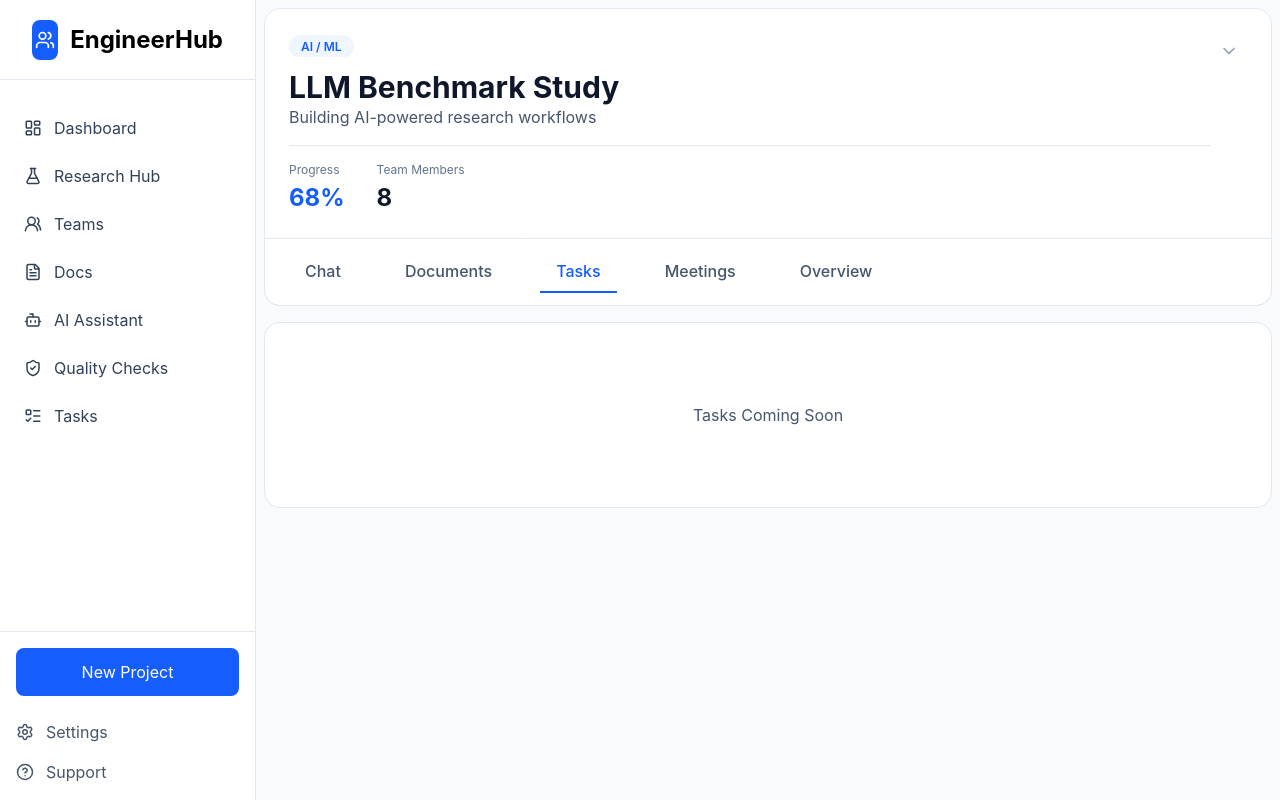
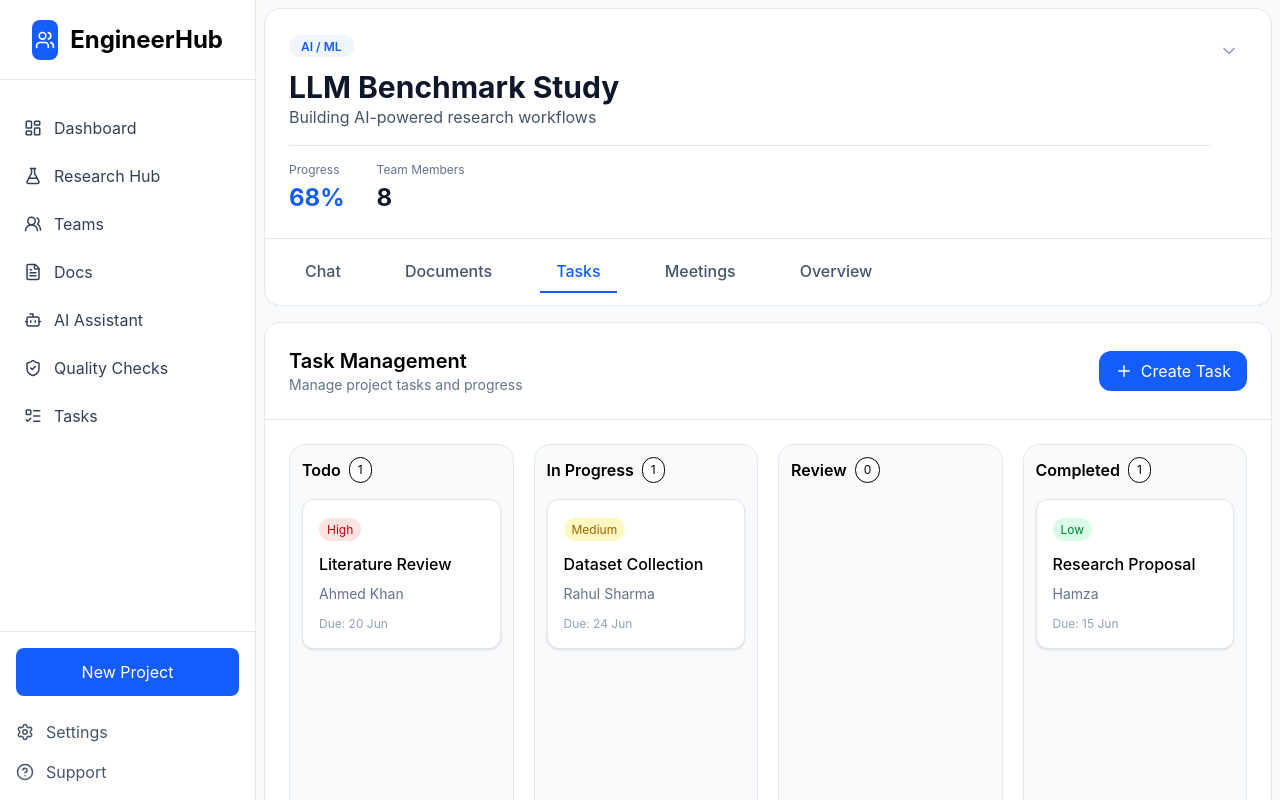
Before and after one commit to Syed-Hamza13/EngineerHub, a React (Vite) app in the folder frontend/: page /dashboard/project/1 in a window 1280 px wide. Both pictures are taken after a click on the button "Tasks". Built offline with nearby package versions, Linux system fonts and the light colour scheme.

Commit message:
feat: implement task management with Kanban board and task creation modal

```diff
--- a/frontend/src/components/workspace/tasks/CreateTaskModal.jsx
+++ b/frontend/src/components/workspace/tasks/CreateTaskModal.jsx
@@ -0,0 +1,174 @@
+import { useState } from "react";
+
+function CreateTaskModal({
+  isOpen,
+  onClose,
+  onCreateTask,
+  teamMembers,
+}){
+  const [form, setForm] = useState({
+    title: "",
+    assignee: "",
+    priority: "Medium",
+    dueDate: "",
+    status: "todo",
+  });
+
+  if (!isOpen) return null;
+
+  const handleSubmit = () => {
+  if (
+    !form.title ||
+    !form.assignee ||
+    !form.dueDate
+  ) {
+    return;
+  }
+
+  onCreateTask(form);
+
+  setForm({
+    title: "",
+    assignee: "",
+    priority: "Medium",
+    dueDate: "",
+    status: "todo",
+  });
+
+  onClose();
+};
+
+  return (
+    <div
+      className="
+        fixed
+        inset-0
+        bg-black/40
+        flex
+        items-center
+        justify-center
+        z-50
+      "
+    >
+      <div
+        className="
+          bg-white
+          rounded-2xl
+          p-6
+          w-full
+          max-w-md
+        "
+      >
+        <h2 className="text-xl font-semibold mb-5">
+          Create Task
+        </h2>
+
+        <div className="space-y-4">
+
+          <input
+            type="text"
+            placeholder="Task Title"
+            value={form.title}
+            onChange={(e) =>
+              setForm({
+                ...form,
+                title: e.target.value,
+              })
+            }
+            className="w-full border rounded-xl p-3"
+          />
+
+          <select
+  value={form.assignee}
+  onChange={(e) =>
+    setForm({
+      ...form,
+      assignee: e.target.value,
+    })
+  }
+  className="
+    w-full
+    border
+    border-slate-200
+    rounded-xl
+    p-3
+    bg-white
+  "
+>
+  <option value="">
+    Select Team Member
+  </option>
+
+  {teamMembers.map((member) => (
+    <option
+      key={member.id}
+      value={member.name}
+    >
+      {member.name}
+    </option>
+  ))}
+</select>
+
+          <select
+            value={form.priority}
+            onChange={(e) =>
+              setForm({
+                ...form,
+                priority: e.target.value,
+              })
+            }
+            className="w-full border rounded-xl p-3"
+          >
+            <option>High</option>
+            <option>Medium</option>
+            <option>Low</option>
+          </select>
+
+          <input
+            type="date"
+            value={form.dueDate}
+            onChange={(e) =>
+              setForm({
+                ...form,
+                dueDate: e.target.value,
+              })
+            }
+            className="w-full border rounded-xl p-3"
+          />
+
+        </div>
+
+        <div className="flex justify-end gap-3 mt-6">
+
+          <button
+            onClick={onClose}
+            className="
+              px-4
+              py-2
+              border
+              rounded-xl
+            "
+          >
+            Cancel
+          </button>
+
+          <button
+            onClick={handleSubmit}
+            className="
+              px-4
+              py-2
+              bg-blue-600
+              text-white
+              rounded-xl
+            "
+          >
+            Create
+          </button>
+
+        </div>
+      </div>
+    </div>
+  );
+}
+
+export default CreateTaskModal;
--- a/frontend/src/components/workspace/tasks/KanbanBoard.jsx
+++ b/frontend/src/components/workspace/tasks/KanbanBoard.jsx
@@ -0,0 +1,194 @@
+function KanbanBoard({
+  tasks,
+  moveTask,
+}) {
+  const columns = [
+    {
+      key: "todo",
+      title: "Todo",
+    },
+    {
+      key: "inprogress",
+      title: "In Progress",
+    },
+    {
+      key: "review",
+      title: "Review",
+    },
+    {
+      key: "completed",
+      title: "Completed",
+    },
+  ];
+
+  const priorityColor = {
+    High: "bg-red-100 text-red-700",
+    Medium:
+      "bg-yellow-100 text-yellow-700",
+    Low: "bg-green-100 text-green-700",
+  };
+
+  const handleDragStart = (
+    e,
+    taskId
+  ) => {
+    e.dataTransfer.setData(
+      "taskId",
+      taskId
+    );
+  };
+
+  const handleDrop = (
+    e,
+    status
+  ) => {
+    e.preventDefault();
+
+    const taskId =
+      e.dataTransfer.getData(
+        "taskId"
+      );
+
+    moveTask(
+      Number(taskId),
+      status
+    );
+  };
+
+  const handleDragOver = (e) => {
+    e.preventDefault();
+  };
+
+  return (
+    <div className="p-6">
+      <div className="grid grid-cols-1 lg:grid-cols-4 gap-5">
+
+        {columns.map((column) => {
+
+          const columnTasks =
+            tasks.filter(
+              (task) =>
+                task.status ===
+                column.key
+            );
+
+          return (
+            <div
+              key={column.key}
+              onDrop={(e) =>
+                handleDrop(
+                  e,
+                  column.key
+                )
+              }
+              onDragOver={
+                handleDragOver
+              }
+              className="
+                rounded-2xl
+                bg-slate-50
+                p-3
+                min-h-[500px]
+                border
+                border-slate-200
+              "
+            >
+              <div className="flex items-center gap-2 mb-4">
+
+                <h3 className="font-semibold">
+                  {column.title}
+                </h3>
+
+                <span
+                  className="
+                    text-xs
+                    px-2
+                    py-1
+                    rounded-full
+                    bg-white
+                    border
+                  "
+                >
+                  {columnTasks.length}
+                </span>
+
+              </div>
+
+              <div className="space-y-3">
+
+                {columnTasks.map(
+                  (task) => (
+                    <div
+                      key={task.id}
+                      draggable
+                      onDragStart={(
+                        e
+                      ) =>
+                        handleDragStart(
+                          e,
+                          task.id
+                        )
+                      }
+                      className="
+                        bg-white
+                        border
+                        border-slate-200
+                        rounded-xl
+                        p-4
+                        shadow-sm
+                        cursor-grab
+                        active:cursor-grabbing
+                        hover:shadow-md
+                        transition-all
+                      "
+                    >
+                      <span
+                        className={`
+                          text-xs
+                          px-2
+                          py-1
+                          rounded-full
+                          ${
+                            priorityColor[
+                              task.priority
+                            ]
+                          }
+                        `}
+                      >
+                        {
+                          task.priority
+                        }
+                      </span>
+
+                      <h4 className="font-medium mt-3">
+                        {task.title}
+                      </h4>
+
+                      <p className="text-sm text-slate-500 mt-2">
+                        {
+                          task.assignee
+                        }
+                      </p>
+
+                      <p className="text-xs text-slate-400 mt-3">
+                        Due:
+                        {" "}
+                        {
+                          task.dueDate
+                        }
+                      </p>
+
+                    </div>
+                  )
+                )}
+
+              </div>
+            </div>
+          );
+        })}
+      </div>
+    </div>
+  );
+}
+
+export default KanbanBoard;
--- a/frontend/src/components/workspace/tasks/TasksTab.jsx
+++ b/frontend/src/components/workspace/tasks/TasksTab.jsx
@@ -1,10 +1,138 @@
+import { useState } from "react";
+import { Plus } from "lucide-react";
+
+import KanbanBoard from "./KanbanBoard";
+import CreateTaskModal from "./CreateTaskModal";
+
 function TasksTab() {
+  const [showModal, setShowModal] =
+    useState(false);
+
+  const [tasks, setTasks] = useState([
+    {
+      id: 1,
+      title: "Literature Review",
+      assignee: "Ahmed Khan",
+      priority: "High",
+      dueDate: "20 Jun",
+      status: "todo",
+    },
+    {
+      id: 2,
+      title: "Dataset Collection",
+      assignee: "Rahul Sharma",
+      priority: "Medium",
+      dueDate: "24 Jun",
+      status: "inprogress",
+    },
+    {
+      id: 3,
+      title: "Research Proposal",
+      assignee: "Hamza",
+      priority: "Low",
+      dueDate: "15 Jun",
+      status: "completed",
+    },
+  ]);
+
+  const teamMembers = [
+  {
+    id: 1,
+    name: "Ahmed Khan",
+  },
+  {
+    id: 2,
+    name: "Rahul Sharma",
+  },
+  {
+    id: 3,
+    name: "Hamza",
+  },
+  {
+    id: 4,
+    name: "Marcus Wei",
+  },
+];
+  const handleCreateTask = (task) => {
+    setTasks((prev) => [
+      ...prev,
+      {
+        id: Date.now(),
+        ...task,
+      },
+    ]);
+  };
+
+  const moveTask = (
+  taskId,
+  newStatus
+) => {
+  setTasks((prev) =>
+    prev.map((task) =>
+      task.id === taskId
+        ? {
+            ...task,
+            status: newStatus,
+          }
+        : task
+    )
+  );
+};
+
   return (
-    <div className="bg-white border border-slate-200 rounded-2xl p-8">
-      <p className="text-slate-600 text-center py-12">
-        Tasks Coming Soon
-      </p>
-    </div>
+    <>
+      <div className="bg-white border border-slate-200 rounded-2xl overflow-hidden">
+
+        <div className="p-6 border-b border-slate-200 flex items-center justify-between">
+
+          <div>
+            <h2 className="text-xl font-semibold">
+              Task Management
+            </h2>
+
+            <p className="text-sm text-slate-500">
+              Manage project tasks and progress
+            </p>
+          </div>
+
+          <button
+            onClick={() =>
+              setShowModal(true)
+            }
+            className="
+              flex
+              items-center
+              gap-2
+              px-4
+              py-2
+              bg-blue-600
+              text-white
+              rounded-xl
+              hover:bg-blue-700
+            "
+          >
+            <Plus size={18} />
+            Create Task
+          </button>
+
+        </div>
+
+        <KanbanBoard
+  tasks={tasks}
+  moveTask={moveTask}
+/>
+
+      </div>
+
+      <CreateTaskModal
+  isOpen={showModal}
+  onClose={() =>
+    setShowModal(false)
+  }
+  onCreateTask={handleCreateTask}
+  teamMembers={teamMembers}
+/>
+    </>
   );
 }
 
```
